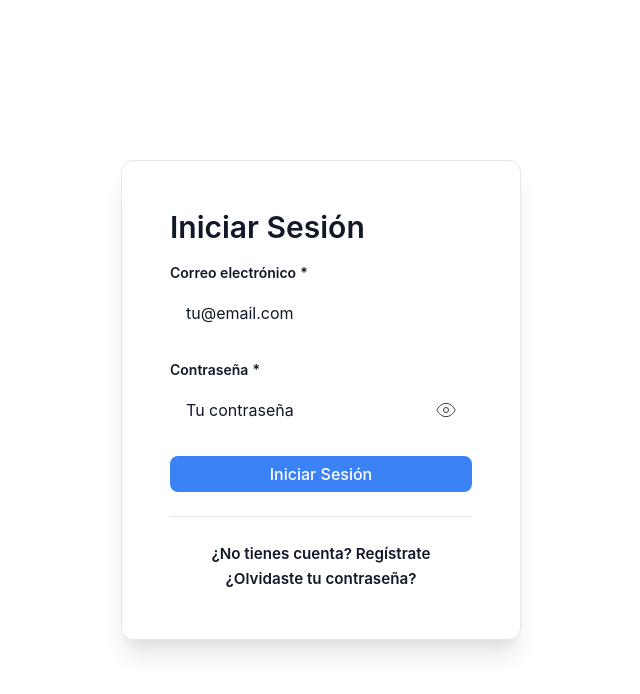
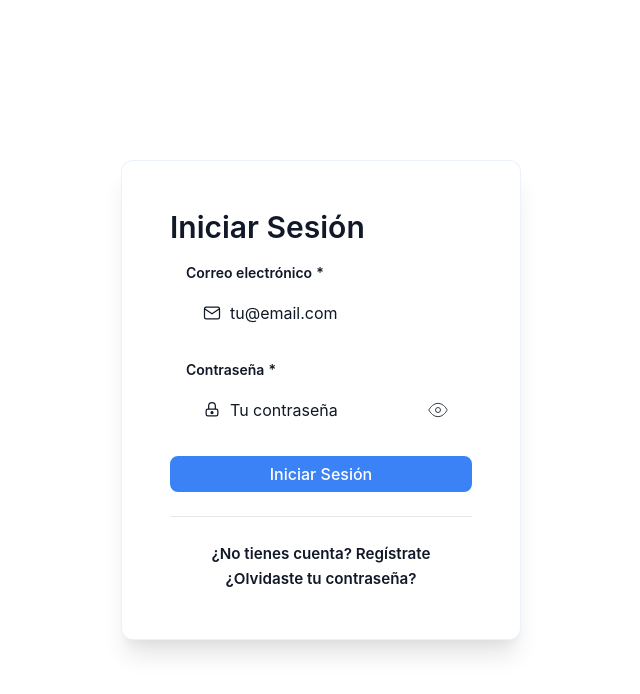
Before and after one commit to Colopapa001/API, a React (Create React App) app in the folder ecommerce-frontend/: page /login in a window 1280 px wide. Shown: the top 694 px of the page, without its empty margins (319-959 px from the left). Built offline with nearby package versions, Linux system fonts and the light colour scheme; data requests are answered from the project's data file.

Commit message:
Mejoras visuales en login: íconos en inputs, borde sutil en caja principal, y fix de autocompletado
Íconos SVG en los campos de email y contraseña.
Borde y sombra más sutil y profesional en la caja principal.
Corrección visual para autocompletado de email.

```diff
--- a/ecommerce-frontend/src/components/UI/Input.css
+++ b/ecommerce-frontend/src/components/UI/Input.css
@@ -1,3 +1,28 @@
+/* ==================== AUTOCOMPLETE FIX ==================== */
+input.input-field:-webkit-autofill,
+input.input-field:-webkit-autofill:focus,
+input.input-field:-webkit-autofill:hover {
+  -webkit-box-shadow: 0 0 0 1000px white inset !important;
+  box-shadow: 0 0 0 1000px white inset !important;
+  -webkit-text-fill-color: var(--text-color) !important;
+  color: var(--text-color) !important;
+  transition: background-color 5000s ease-in-out 0s;
+}
+
+.dark input.input-field:-webkit-autofill,
+.dark input.input-field:-webkit-autofill:focus,
+.dark input.input-field:-webkit-autofill:hover {
+  -webkit-box-shadow: 0 0 0 1000px var(--color-background) inset !important;
+  box-shadow: 0 0 0 1000px var(--color-background) inset !important;
+  -webkit-text-fill-color: var(--color-text-primary) !important;
+  color: var(--color-text-primary) !important;
+}
+
+/* For icon color on autofill */
+.input-with-icon.input-icon-left input.input-field:-webkit-autofill ~ .input-icon-container,
+.input-with-icon.input-icon-left.input-focused input.input-field:-webkit-autofill ~ .input-icon-container {
+  color: var(--primary-color);
+}
 /* Input.css - Estilos del componente Input */
 
 /* ==================== BASE INPUT STYLES ==================== */
--- a/ecommerce-frontend/src/pages/Auth/Auth.css
+++ b/ecommerce-frontend/src/pages/Auth/Auth.css
@@ -1,4 +1,3 @@
-/* src/pages/Auth/Auth.css */
 
 /* ============================================
    AUTH CONTAINER
@@ -27,10 +26,19 @@
   background: white;
   border-radius: var(--radius-xl);
   padding: 2rem;
+  /* Sombra más suave y borde más visible */
   box-shadow:
-    0 -8px 15px -3px rgba(0, 0, 0, 0.05),  /* sombra superior */
-    0 8px 15px -3px rgba(0, 0, 0, 0.05);    /* sombra inferior */
-  border: 1px solid #e5e7eb;
+    0 4px 24px 0 rgba(59,130,246,0.07),
+    0 1.5px 8px 0 rgba(0,0,0,0.04);
+  border: 1.5px solid var(--color-primary-50, #c7d2fe);
+  transition: box-shadow 0.2s, border-color 0.2s;
+}
+
+.auth-card:hover, .auth-card:focus-within {
+  box-shadow:
+    0 8px 32px 0 rgba(59,130,246,0.13),
+    0 2px 12px 0 rgba(0,0,0,0.08);
+  border-color: var(--color-primary, #3b82f6);
 }
 
 /* ============================================
--- a/ecommerce-frontend/src/pages/Auth/Login.jsx
+++ b/ecommerce-frontend/src/pages/Auth/Login.jsx
@@ -1,9 +1,10 @@
+
 import React, { useState } from 'react';
 import { Link, useNavigate } from 'react-router-dom';
 import { useAuth } from '../../context/AuthContext';
 import Button from '../../components/UI/Button';
 import Input from '../../components/UI/Input';
-import './Auth.css'; // Asegúrate que esta línea esté presente
+import './Auth.css';
 
 const Login = () => {
   const navigate = useNavigate();
@@ -24,19 +25,26 @@ const Login = () => {
   };
 
   const handleSubmit = async (e) => {
-  e.preventDefault();
+    e.preventDefault();
+    if (isBlocked) return;
+    const success = await login(formData.email, formData.password);
+    if (success) navigate('/');
+  };
 
-  if (isBlocked) {
-    return;
-  }
-
-  const success = await login(formData.email, formData.password);
-
-  // Redirigir al usuario después del login exitoso
-  if (success) {
-    navigate('/');
-  }
-};
+  // SVG Icons
+  const EmailIcon = (
+    <svg width="20" height="20" fill="none" stroke="currentColor" strokeWidth="1.5" viewBox="0 0 24 24">
+      <rect x="3" y="5" width="18" height="14" rx="2" stroke="currentColor" strokeWidth="1.5"/>
+      <path d="M3 7l9 6 9-6" stroke="currentColor" strokeWidth="1.5"/>
+    </svg>
+  );
+  const LockIcon = (
+    <svg width="20" height="20" fill="none" stroke="currentColor" strokeWidth="1.5" viewBox="0 0 24 24">
+      <rect x="5" y="11" width="14" height="8" rx="2" stroke="currentColor" strokeWidth="1.5"/>
+      <path d="M8 11V7a4 4 0 1 1 8 0v4" stroke="currentColor" strokeWidth="1.5"/>
+      <circle cx="12" cy="15" r="1.2" fill="currentColor"/>
+    </svg>
+  );
 
   return (
     <div className="auth-container">
@@ -65,6 +73,8 @@ const Login = () => {
             placeholder="tu@email.com"
             disabled={isLoading || isBlocked}
             required
+            icon={EmailIcon}
+            iconPosition="left"
           />
 
           <Input
@@ -76,6 +86,8 @@ const Login = () => {
             placeholder="Tu contraseña"
             disabled={isLoading || isBlocked}
             required
+            icon={LockIcon}
+            iconPosition="left"
           />
 
           <Button
```
